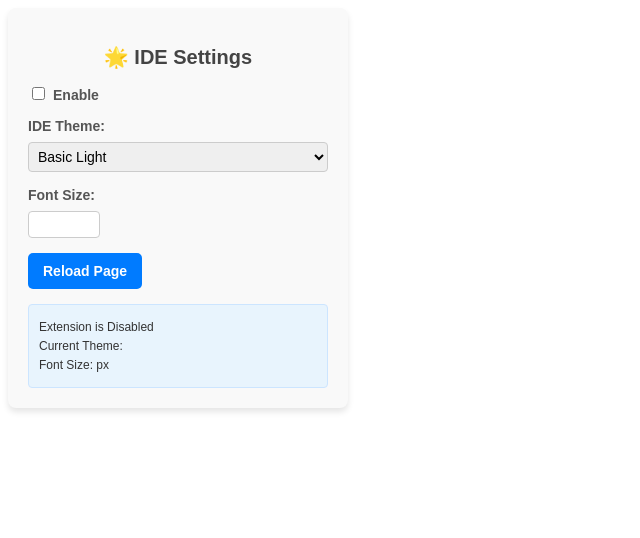
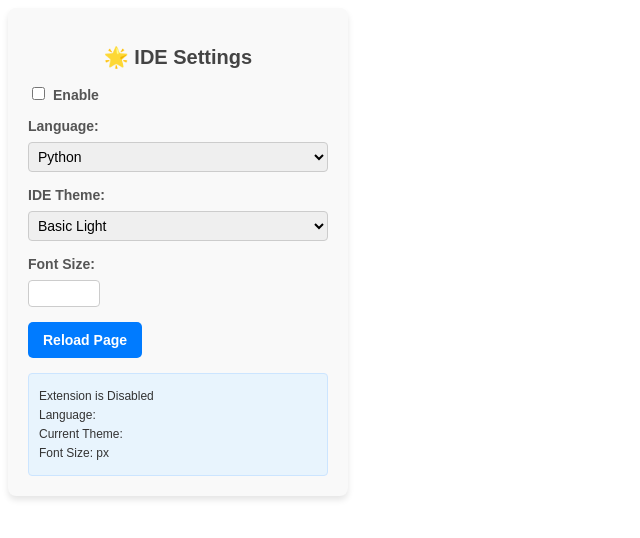
Before and after one commit to dwarjie/odoo-better-ide, a React (Vite) app: page / in a window 1280 px wide. Shown: the top 538 px of the page, without its empty margins (0-640 px from the left). Built offline with nearby package versions, Linux system fonts and the light colour scheme.

Commit message:
feat: added selecton of language in pop up

```diff
--- a/src/Popup.jsx
+++ b/src/Popup.jsx
@@ -72,6 +72,18 @@ function Popup() {
       </div>
 
       <div className="setting-item">
+        <label htmlFor="language">Language:</label>
+        <select
+          id="language"
+          value={userConfig.python}
+          // onChange={(e) => handleThemeChange(e)}
+        >
+          <option value="python">Python</option>
+          <option value="xml">XML</option>
+        </select>
+      </div>
+
+      <div className="setting-item">
         <label htmlFor="theme">IDE Theme:</label>
         <select
           id="theme"
@@ -104,6 +116,7 @@ function Popup() {
 
       <div className="status-preview">
         <p>Extension is {userConfig.isEnabled ? "Enabled" : "Disabled"}</p>
+        <p>Language: {userConfig.language}</p>
         <p>Current Theme: {userConfig.theme}</p>
         <p>Font Size: {userConfig.fontSize}px</p>
       </div>
--- a/src/background.js
+++ b/src/background.js
@@ -1,7 +1,8 @@
 const USER_CONFIG = {
-  isEnabled: false,
+  isEnabled: true,
+  language: "python",
   theme: "basic-light",
-  fontSize: 11,
+  fontSize: 12,
 };
 
 chrome.runtime.onInstalled.addListener(() => {
--- a/src/lib/Editor.jsx
+++ b/src/lib/Editor.jsx
@@ -14,6 +14,7 @@ function Editor({ ace, initialDoc, discardButton, languageMode }) {
       if (event.data.isConfig) {
         const config = {
           isEnabled: event.data.isEnabled,
+          language: event.data.language,
           theme: event.data.theme,
           fontSize: event.data.fontSize,
         };
```
